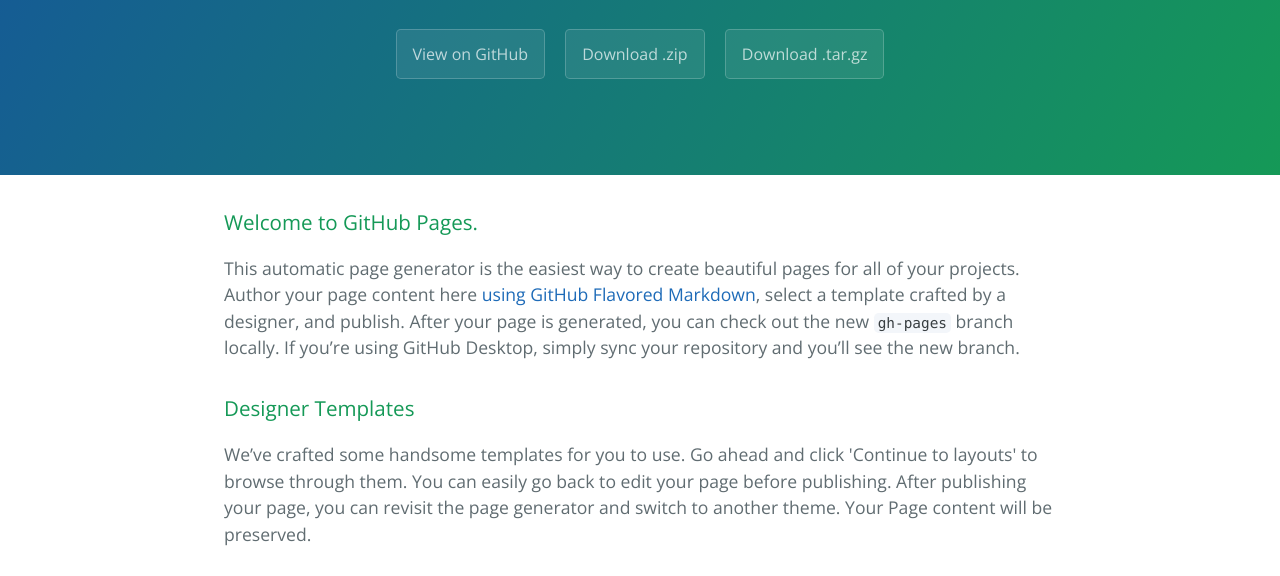
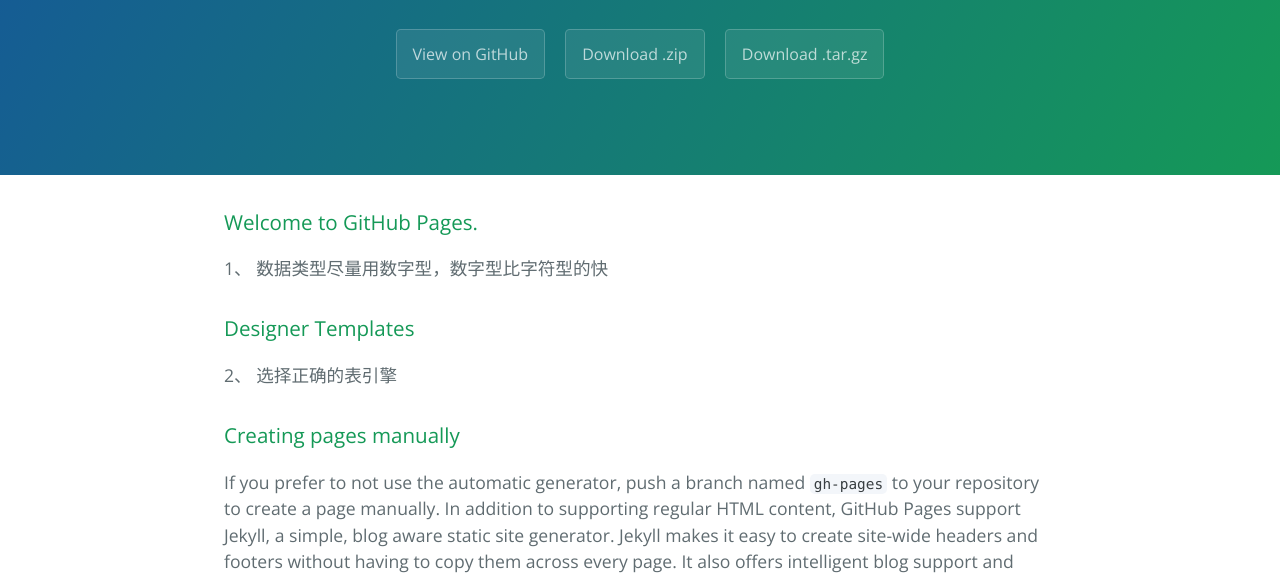
Before and after one commit to wxban/myBlog, a plain HTML site: page index.html in a window 1280 px wide. Shown: the part 208-784 px from the top of the page. Drawn offline with nearby package versions, Linux system fonts and the light colour scheme.

Commit message:
Update index.html

```diff
--- a/index.html
+++ b/index.html
@@ -22,12 +22,12 @@
       <h3>
 <a id="welcome-to-github-pages" class="anchor" href="#welcome-to-github-pages" aria-hidden="true"><span aria-hidden="true" class="octicon octicon-link"></span></a>Welcome to GitHub Pages.</h3>
 
-<p>This automatic page generator is the easiest way to create beautiful pages for all of your projects. Author your page content here <a href="https://guides.github.com/features/mastering-markdown/">using GitHub Flavored Markdown</a>, select a template crafted by a designer, and publish. After your page is generated, you can check out the new <code>gh-pages</code> branch locally. If you’re using GitHub Desktop, simply sync your repository and you’ll see the new branch.</p>
+<p>1、	数据类型尽量用数字型，数字型比字符型的快</p>
 
 <h3>
 <a id="designer-templates" class="anchor" href="#designer-templates" aria-hidden="true"><span aria-hidden="true" class="octicon octicon-link"></span></a>Designer Templates</h3>
 
-<p>We’ve crafted some handsome templates for you to use. Go ahead and click 'Continue to layouts' to browse through them. You can easily go back to edit your page before publishing. After publishing your page, you can revisit the page generator and switch to another theme. Your Page content will be preserved.</p>
+<p>2、	选择正确的表引擎</p>
 
 <h3>
 <a id="creating-pages-manually" class="anchor" href="#creating-pages-manually" aria-hidden="true"><span aria-hidden="true" class="octicon octicon-link"></span></a>Creating pages manually</h3>
```
